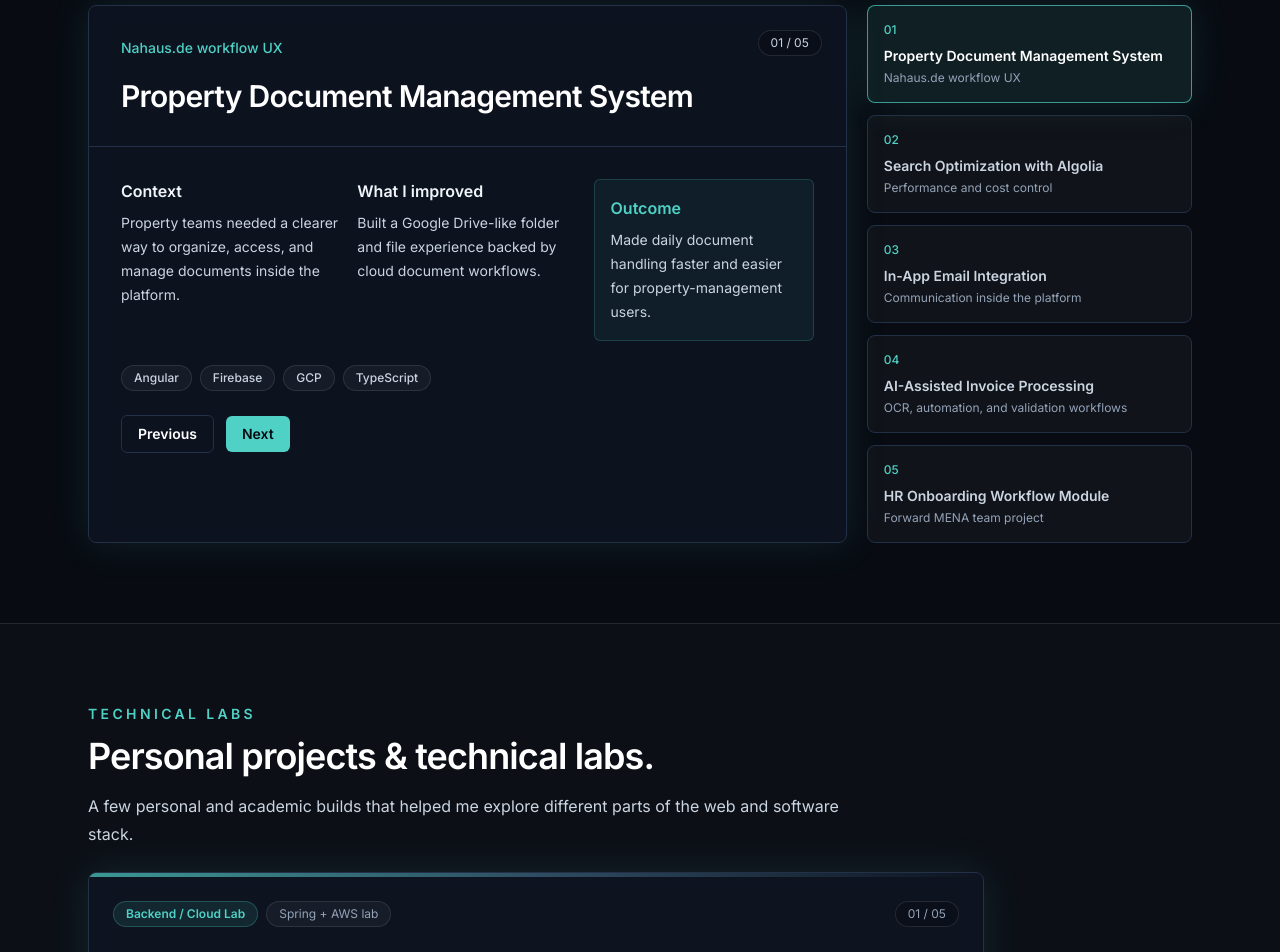
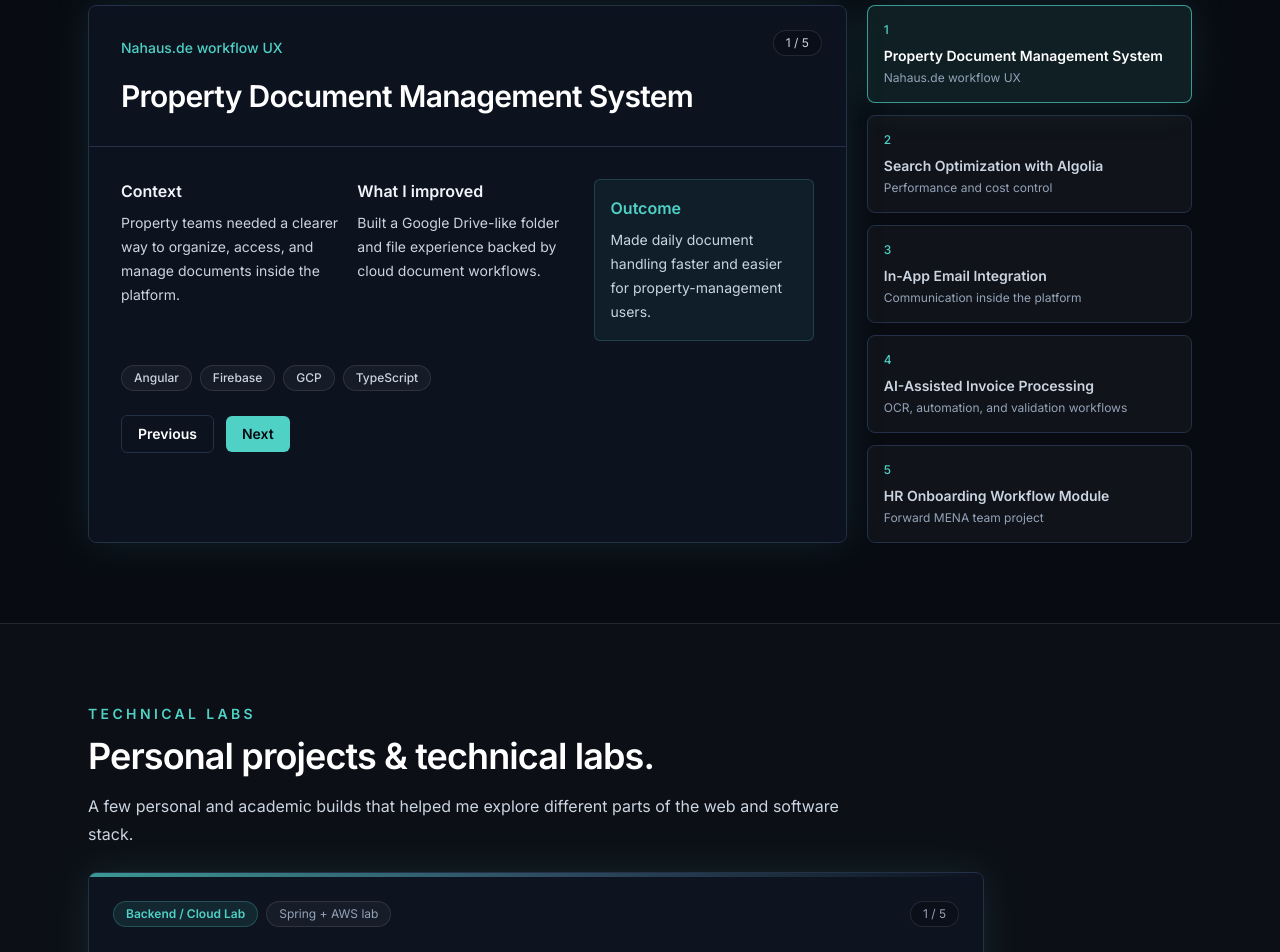
Before and after one commit to rambarada/portfolio-website, a Next.js app: page / in a window 1280 px wide. Shown: the part 4340-5292 px from the top of the page. Built offline with nearby package versions, Linux system fonts and the light colour scheme.

Commit message:
style: simplify carousel numbering

```diff
--- a/components/sections/PersonalProjects.tsx
+++ b/components/sections/PersonalProjects.tsx
@@ -36,8 +36,7 @@ export function PersonalProjects() {
                 </span>
               </div>
               <span className="rounded-full border border-white/10 bg-ink/35 px-3 py-1 text-xs text-slate-400">
-                {String(activeIndex + 1).padStart(2, "0")} /{" "}
-                {String(personalProjects.length).padStart(2, "0")}
+                {activeIndex + 1} / {personalProjects.length}
               </span>
             </div>
 
--- a/components/sections/ProjectsCarousel.tsx
+++ b/components/sections/ProjectsCarousel.tsx
@@ -23,7 +23,7 @@ export function ProjectsCarousel() {
         <Card className="overflow-hidden p-0">
           <div className="relative overflow-hidden border-b border-line bg-gradient-to-br from-accent/18 via-skysoft/10 to-white/[0.03] p-6 sm:p-8">
             <div className="absolute right-6 top-6 rounded-full border border-white/10 bg-ink/40 px-3 py-1 text-xs text-slate-300">
-              0{activeIndex + 1} / 0{projects.length}
+              {activeIndex + 1} / {projects.length}
             </div>
             <p className="text-sm font-medium text-accent">{active.kicker}</p>
             <h3 className="mt-5 max-w-2xl text-3xl font-semibold tracking-tight text-white">
@@ -81,7 +81,7 @@ export function ProjectsCarousel() {
                   : "border-line bg-white/[0.03] text-slate-300 hover:-translate-y-0.5 hover:border-accent/50"
               }`}
             >
-              <p className="text-xs font-medium text-accent">0{index + 1}</p>
+              <p className="text-xs font-medium text-accent">{index + 1}</p>
               <p className="mt-2 text-sm font-semibold">{project.name}</p>
               <p className="mt-1 text-xs text-slate-400">{project.kicker}</p>
             </button>
```
